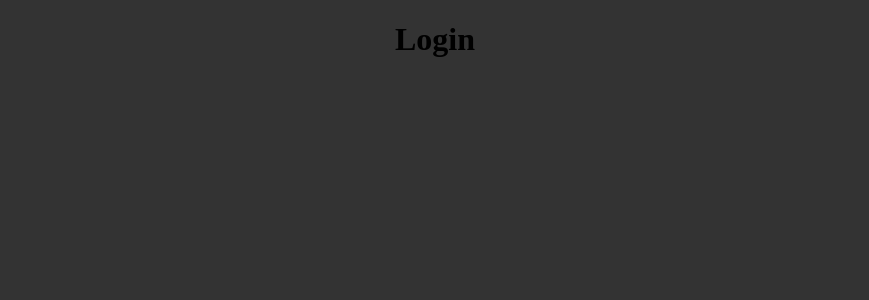
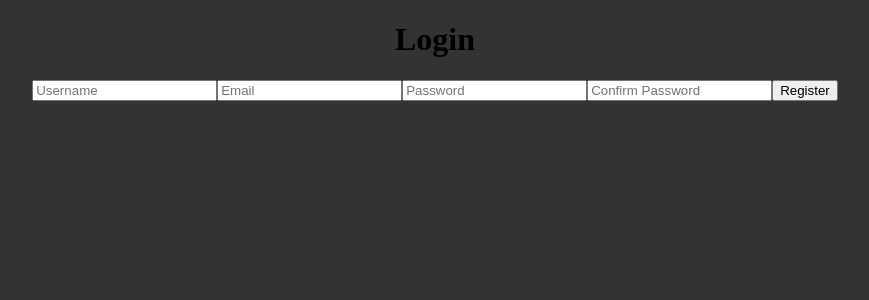
Before and after one commit to TheMythicalOX/Bug-Tracker, a React (Create React App) app in the folder FrontEnd/: page / in a window 1280 px wide. Shown: the top 300 px of the page, without its empty margins (205-1074 px from the left). Built offline with nearby package versions, Linux system fonts and the light colour scheme.

Commit message:
Register page creation

```diff
--- a/FrontEnd/src/TS/App.tsx
+++ b/FrontEnd/src/TS/App.tsx
@@ -1,6 +1,6 @@
 import React from "react";
 import { BrowserRouter, Routes, Route } from "react-router-dom";
-import Login from "./Login";
+import Login from "./Register";
 
 function App() {
   return (
--- a/FrontEnd/src/TS/Login.tsx
+++ /dev/null
@@ -1,9 +0,0 @@
-const Login = () => {
-  return (
-    <div className="login">
-      <h1>Login</h1>
-    </div>
-  );
-};
-
-export default Login;
--- /dev/null
+++ b/FrontEnd/src/TS/Register.tsx
@@ -0,0 +1,20 @@
+const Register = () => {
+  return (
+    <div className="login">
+      <h1>Login</h1>
+      <form action="submit">
+        <input type="text" name="username" placeholder="Username" />
+        <input type="text" name="email" placeholder="Email" />
+        <input type="password" name="password" placeholder="Password" />
+        <input
+          type="password"
+          name="re-password"
+          placeholder="Confirm Password"
+        />
+        <button type="submit">Register</button>
+      </form>
+    </div>
+  );
+};
+
+export default Register;
--- a/FrontEnd/tsconfig.json
+++ b/FrontEnd/tsconfig.json
@@ -15,9 +15,7 @@
     "isolatedModules": true,
     "noEmit": true,
     "jsx": "react-jsx",
-    "sourceMap": true,
-    "outDir": "./src/JS",
-    "rootDir": "./src/TS"
+    "sourceMap": true
   },
   "include": ["src/TS"]
 }
```
